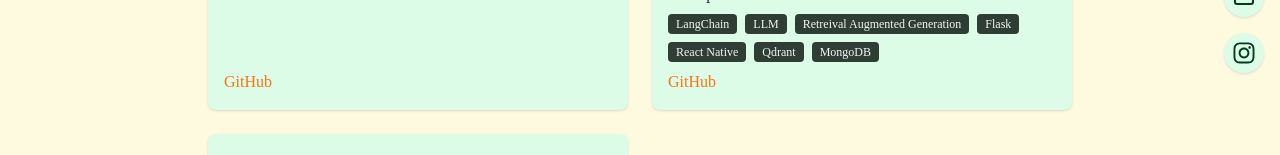
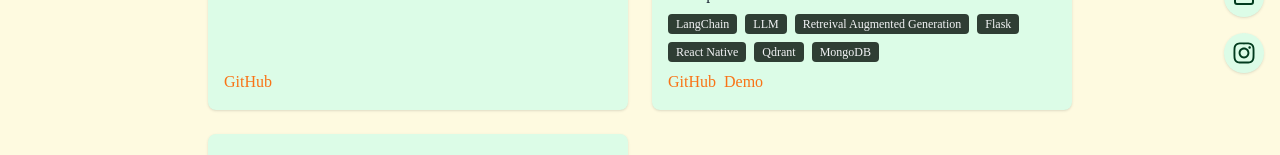
Before and after one commit to achalaspandit/achalaspandit.github.io, a React (Create React App) app: page /projects in a window 1280 px wide. Shown: the part 391-546 px from the top of the page. Built offline with nearby package versions, Linux system fonts and the light colour scheme; a web font is replaced by a local one.

Commit message:
added demo link

```diff
--- a/src/pages/Projects.js
+++ b/src/pages/Projects.js
@@ -16,7 +16,7 @@ const projects = [
         description: `Patronus is an award-winning multimodal AI assistant, developed in under 24 hours, designed to support dementia patients through text, speech, image, and video interaction while ensuring maximum safety and minimizing hallucinations. This innovative project received top honors in the "Responsible AI" and "Most Innovative Product" challenges, along with recognition in the "Most Fundable Startup Track."`,
         tech: ["LangChain", "LLM", "Retreival Augmented Generation", "Flask", "React Native", "Qdrant", "MongoDB"],
         github: "https://github.com/CB2024PAV",
-        demo: "",
+        demo: "https://devpost.com/software/patronus-a-spell-against-dementia",
         image: ""
     },
     {
```
